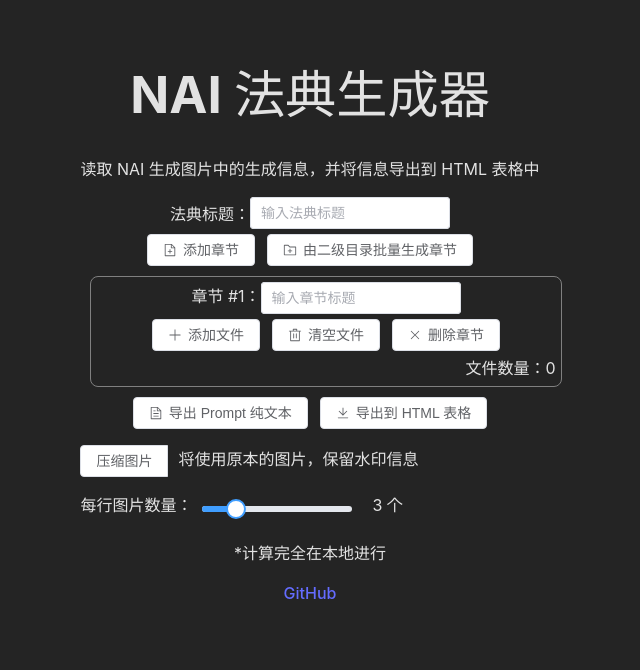
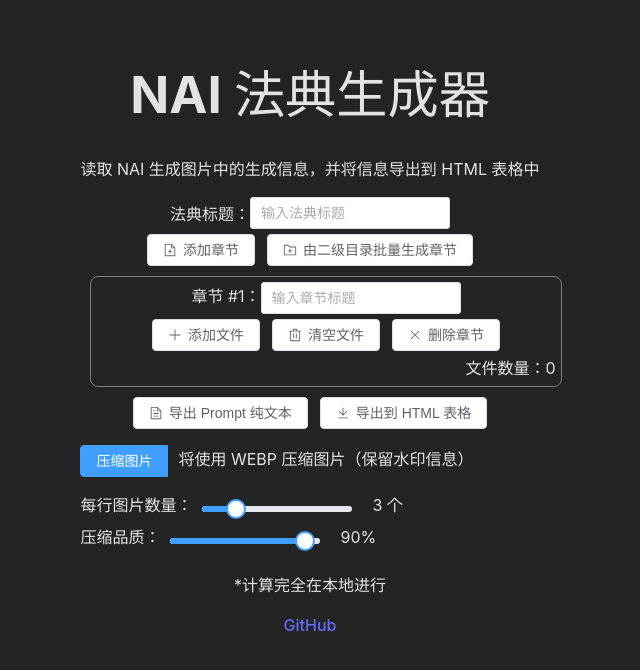
Before and after one commit to Exception0x0194/NAI-Spellbook-Exporter, a Vue app: page / in a window 1280 px wide. Shown: the top 670 px of the page, without its empty margins (330-970 px from the left). Built offline with nearby package versions, Linux system fonts and the light colour scheme.

Commit message:
更正了关于 webp 的说明

```diff
--- a/src/components/SpellbookExporter.vue
+++ b/src/components/SpellbookExporter.vue
@@ -37,8 +37,8 @@
             <div class="form-item">
                 <p>
                     <el-checkbox-button v-model="compressImage" label="压缩图片" style="margin-right: 10px" />
-                    <span v-if="compressImage">将使用 WEBP 压缩图片</span>
-                    <span v-else>将使用原本的图片，保留水印信息</span>
+                    <span v-if="compressImage">将使用 WEBP 压缩图片（保留水印信息）</span>
+                    <span v-else>将使用导入的图片</span>
                 </p>
             </div>
 
@@ -50,9 +50,9 @@
 
             <div v-if="compressImage" class="form-item">
                 <span>压缩品质：</span>
-                <el-slider v-model="compressQuality" :min="50" :max="100" :step="5" :show-tooltip="false" />
+                <el-slider v-model="compressQuality" :min="0" :max="100" :step="5" :show-tooltip="false" />
                 <span>{{ compressQuality }}%</span>
-                <span v-if="compressQuality == 100">&nbsp;← 将保留水印信息</span>
+                <!-- <span v-if="compressQuality == 100">&nbsp;← 将保留水印信息</span> -->
             </div>
         </div>
 
@@ -81,8 +81,8 @@
         const chapters = ref([{ title: "", comment: "", fileList: [], metadataList: [] }]);
 
         const itemsPerRow = ref(3);
-        const compressImage = ref(false);
-        const compressQuality = ref(100);
+        const compressImage = ref(true);
+        const compressQuality = ref(90);
         const rowHeight = ref(512);
 
         const loadInfo = ref({ isLoading: false, current: 0, max: 0 });
@@ -406,7 +406,7 @@
                     <button type="button" class="fixed-button" onclick="saveStaticHTML()">另存一份</button>
                     <button type="button" class="fixed-button" style="top: 70px;" onclick="backToTOC()">回到目录</button>
                     <p>可以点击表格内容，对表格中的文本进行修改。<font color="red">如有修改，请注意及时保存（可以点击右上角按钮，另存一份修改后的 HTML 文件）。</font></p>
-                    <p>如果没有压缩图片，可以将表格中的图片另存为<font color="red">具有生成信息的</font> PNG/WEBP 图片。</p>
+                    <p>可以将表格中的图片另存为<font color="red">具有生成信息的</font> PNG/WEBP 图片。</p>
                     <p>
                         <label for="rowHeightRange">调整图片高度：</label>
                         <input type="range" id="rowHeightRange" min="128" max="1280" step="128" value="${rowHeight}" oninput="adjustRowHeight(this.value)">
--- a/vite.config.ts
+++ b/vite.config.ts
@@ -4,4 +4,9 @@
 // https://vitejs.dev/config/
 export default defineConfig({
   plugins: [vue()],
+  optimizeDeps: {
+    exclude: [
+      "wasm-image-optimization"
+    ]
+  }
 })
```
